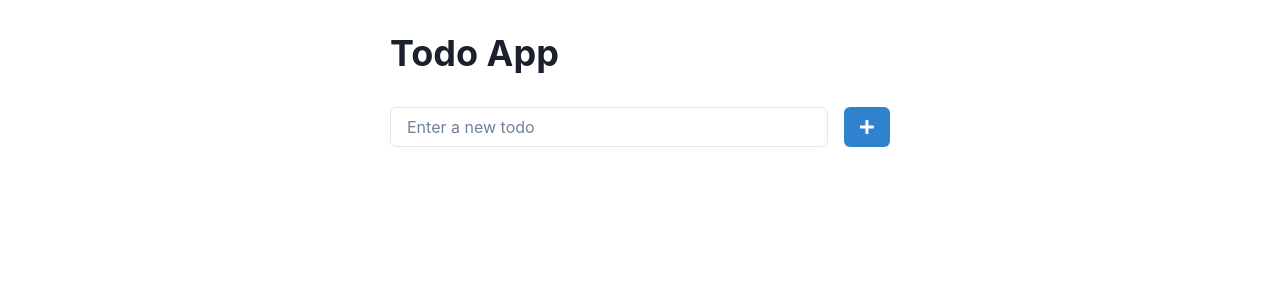
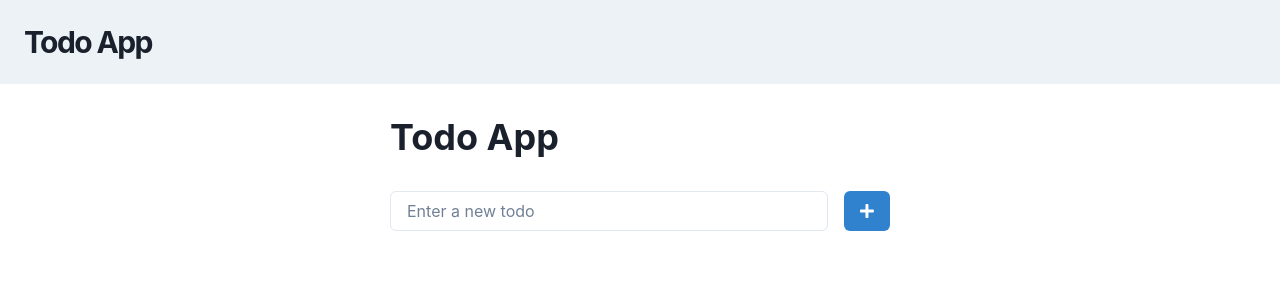
Before and after one commit to GPT-Engineer-App-Dev/track-tasks, a React (Vite) app: page / in a window 1280 px wide. Shown: the top 300 px of the page. Built offline with nearby package versions, Linux system fonts and the light colour scheme.

Commit message:
Add navigation bar component

```diff
--- a/src/App.jsx
+++ b/src/App.jsx
@@ -1,9 +1,11 @@
 import { Route, BrowserRouter as Router, Routes } from "react-router-dom";
 import Index from "./pages/Index.jsx";
+import Navbar from './components/Navbar';
 
 function App() {
   return (
     <Router>
+      <Navbar />
       <Routes>
         <Route exact path="/" element={<Index />} />
       </Routes>
--- /dev/null
+++ b/src/components/Navbar.jsx
@@ -0,0 +1,18 @@
+import React from 'react';
+import { Box, Flex, Spacer, Heading } from '@chakra-ui/react';
+
+const Navbar = () => {
+  return (
+    <Flex as="nav" align="center" justify="space-between" wrap="wrap" padding="1.5rem" bg="gray.100">
+      <Flex align="center" mr={5}>
+        <Heading as="h1" size="lg" letterSpacing={'-.1rem'}>Todo App</Heading>
+      </Flex>
+      <Spacer />
+      <Box>
+        {/* Add navigation links here */}
+      </Box>
+    </Flex>
+  );
+};
+
+export default Navbar;
```
